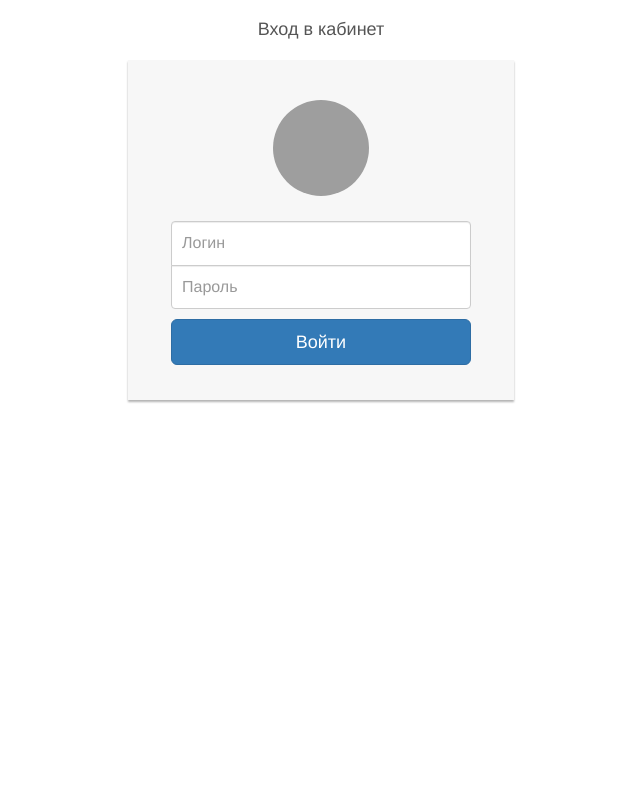
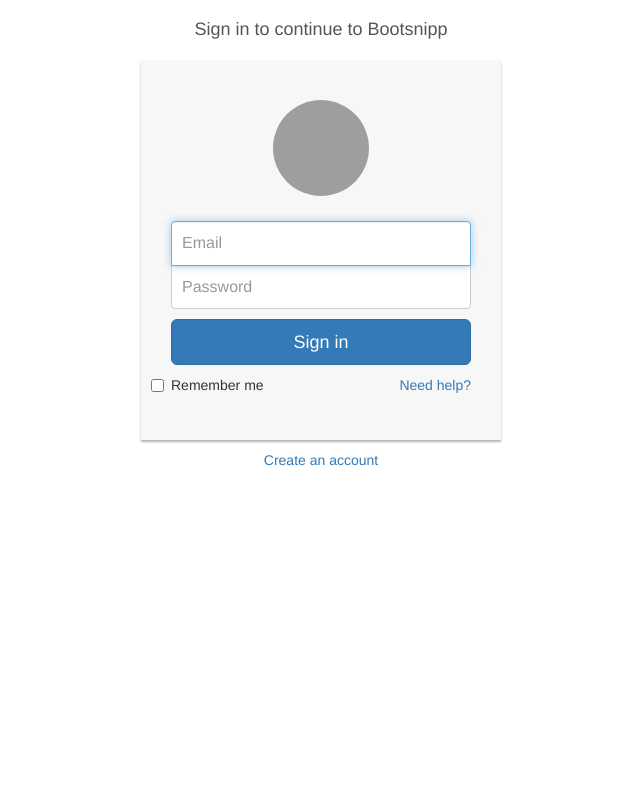
Before and after one commit to maratreason/PHP-MVC-APP-test, a PHP site: template views/main.tpl.php in a window 1280 px wide. Shown: the whole page, without its empty margins (319-959 px from the left). Run offline with PHP 8.4, Linux system fonts and the light colour scheme; the template is opened without the code that fills it: most values are stand-ins (such as "Sample title", 1, 10 or a date in 2020); grey boxes are pictures that could not be loaded.

Commit message:
10.07.2018

```diff
--- a/conf/config.php
+++ b/conf/config.php
@@ -1,5 +1,5 @@
 <?php
-
+// echo $_SERVER['DOCUMENT_ROOT'];
 define("ROOT", $_SERVER['DOCUMENT_ROOT']);
 define("CONTROLLER_PATH", ROOT. "/controllers/");
 define("MODEL_PATH", ROOT. "/models/");
@@ -10,3 +10,5 @@ require_once("route.php");
 require_once MODEL_PATH. 'Model.php';
 require_once VIEW_PATH. 'View.php';
 require_once CONTROLLER_PATH. 'Controller.php';
+
+Routing::buildRoute();
--- a/controllers/Controller.php
+++ b/controllers/Controller.php
@@ -12,5 +12,3 @@ class Controller {
 	}
 
 }
-
- ?>
--- a/css/style.css
+++ b/css/style.css
@@ -1,18 +1,5 @@
-html, body {
-    height: 100%;
-}
-
-.table-block {
-    display: table;
-    width: 100%;
-}
-
-.table-cell-block {
-    display: table-cell;
-    vertical-align: middle;
-}
-
-.form-signin {
+.form-signin
+{
     max-width: 330px;
     padding: 15px;
     margin: 0 auto;
--- a/js/script.js
+++ /dev/null
@@ -1,17 +0,0 @@
-$(document).ready(function() {
-
-	$("#form-signin").submit(function(e) {
-		e.preventDefault();
-
-		var login = $.trim($("#login").val());
-		var password = $.trim($("#password").val());
-
-		if(login == '' || password == '') {
-			$("img.profile-img").attr("src", "images/user-error.png");
-		} else {
-			$("img.profile-img").attr("src", "images/user-ok.png");
-			$(this).unbind().submit();
-		}
-	});
-
-});
--- a/models/Model.php
+++ b/models/Model.php
@@ -1,12 +1,11 @@
 <?php
 
 class Model {
+
 	protected $db = null;
 
 	public function __construct() {
 		$this->db = DB::connToDB();
 	}
+
 }
-
-
- ?>
--- a/views/View.php
+++ b/views/View.php
@@ -3,10 +3,7 @@
 class View {
 
 	public function render($tpl, $pageData) {
-		include ROOT . $tpl;
+		include ROOT. $tpl;
 	}
 
 }
-
-
- ?>
--- a/views/main.tpl.php
+++ b/views/main.tpl.php
@@ -1,4 +1,3 @@
-<!-- kamil - 1111 -->
 <!DOCTYPE html>
 <html lang="en">
 <head>
@@ -14,34 +13,35 @@
 	<header></header>
 
 	<div id="content">
-		<div class="container table-block">
-			<div class="row table-cell-block">
+		<div class="container">
+			<div class="row">
 				<div class="col-sm-6 col-md-4 col-md-offset-4">
-					<h1 class="text-center login-title">Вход в кабинет</h1>
+					<h1 class="text-center login-title">Sign in to continue to Bootsnipp</h1>
 					<div class="account-wall">
 						<img class="profile-img" src="https://lh5.googleusercontent.com/-b0-k99FZlyE/AAAAAAAAAAI/AAAAAAAAAAA/eu7opA4byxI/photo.jpg?sz=120"
 						alt="">
-						<form class="form-signin" id="form-signin" method="POST">
-							<?php if(!empty($pageData['error'])): ?>
-								<p><?php echo $pageData['error']; ?></p>
-								<?php endif; ?>
-							<input type="text" class="form-control" name="login" id="login" placeholder="Логин" required>
-							<input type="password" class="form-control" name="password" id="password" placeholder="Пароль">
+						<form class="form-signin">
+							<input type="text" class="form-control" placeholder="Email" required autofocus>
+							<input type="password" class="form-control" placeholder="Password" required>
 							<button class="btn btn-lg btn-primary btn-block" type="submit">
-								Войти</button>
+								Sign in</button>
+								<label class="checkbox pull-left">
+									<input type="checkbox" value="remember-me">
+									Remember me
+								</label>
+								<a href="#" class="pull-right need-help">Need help? </a><span class="clearfix"></span>
 							</form>
 						</div>
+						<a href="#" class="text-center new-account">Create an account </a>
 					</div>
 				</div>
 			</div>
-		</div>
+	</div>
 
-		<footer>
-
-		</footer>
+	<footer></footer>
 
 
-	<script src="/js/jquery-3.3.1.min.js"></script>
+	<script src="/js/jquery.min.js"></script>
 	<script src="/js/bootstrap.min.js"></script>
 	<script src="/js/angular.min.js"></script>
 	<script src="/js/script.js"></script>
```
Also changed, not shown: conf/route.php (+55 -0 lines), controllers/IndexController.php (+0 -15 lines), models/IndexModel.php (+0 -22 lines).
